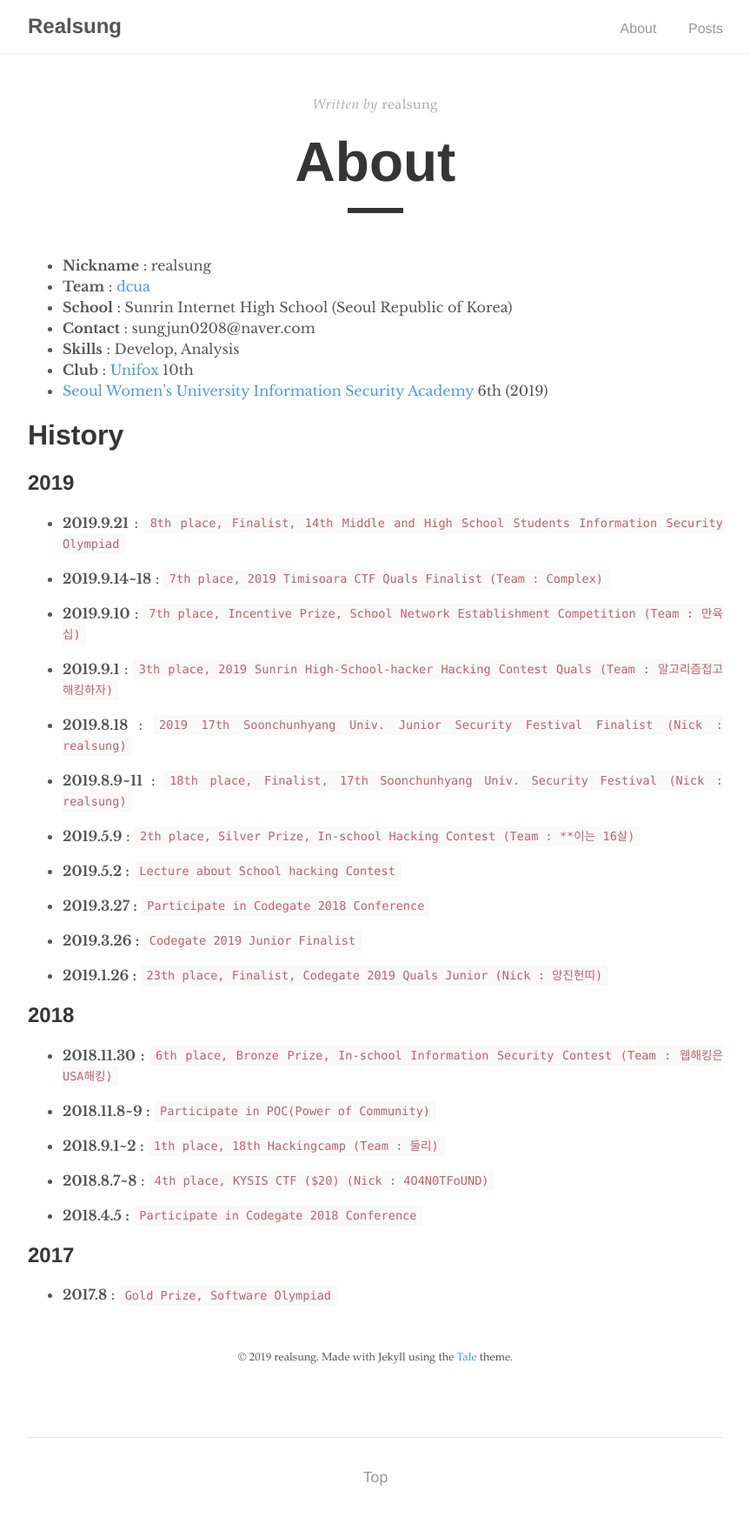
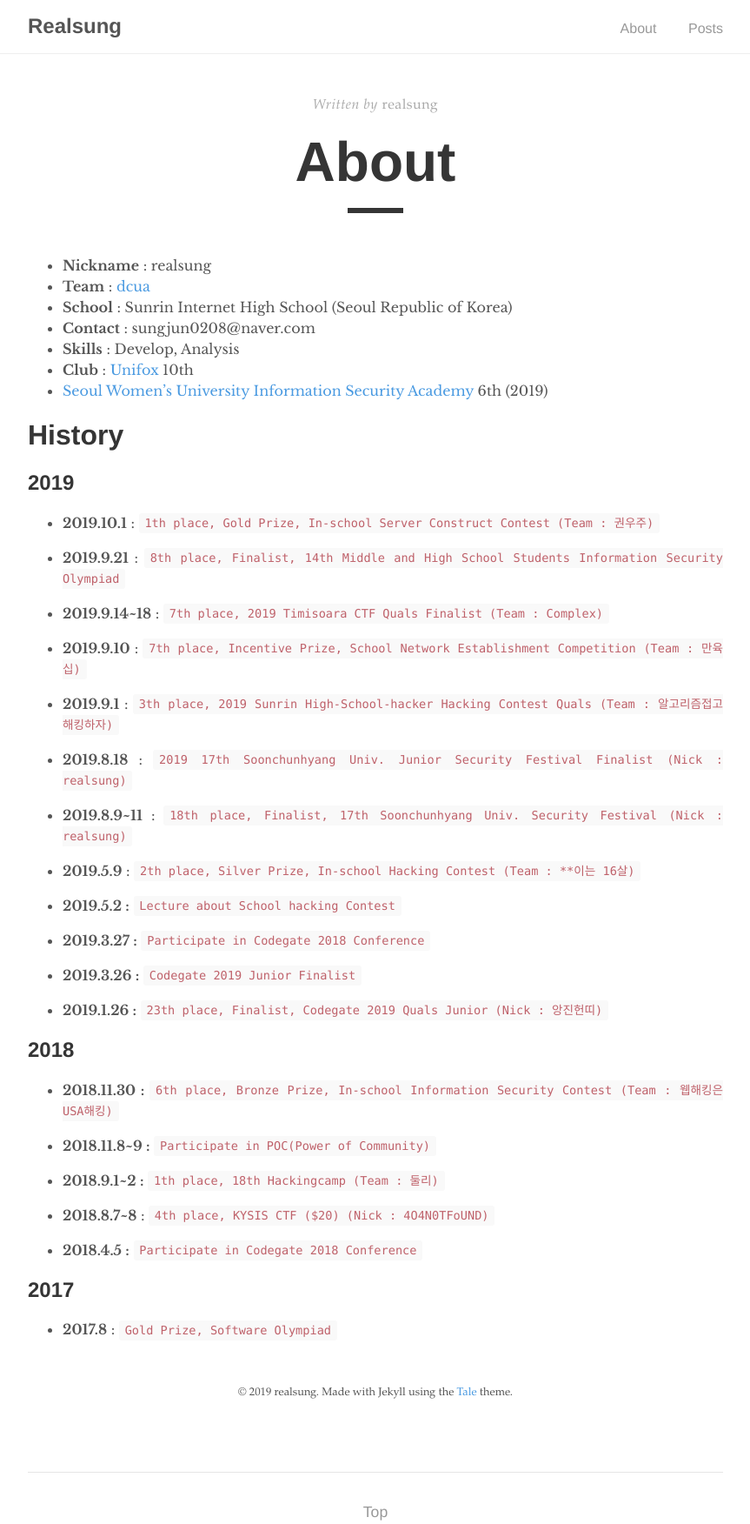
Before and after one commit to realsung/realsung.github.io_backup, a Jekyll site: the page built from about.md, in a window 1280 px wide. Shown: the whole page at 87% size, without its empty margins (208-1071 px from the left). Built offline with Jekyll 4.4.1, drawn with Linux system fonts in a browser that asks for light colours; before the commit the page ends 1712 px from its top, so only the background shows below that.

Commit message:
add server construct contest

```diff
--- a/about.md
+++ b/about.md
@@ -15,6 +15,8 @@ permalink: /about/
 
 <h1>History</h1>
 ## 2019
+
+* __2019.10.1__ : `1th place, Gold Prize, In-school Server Construct Contest (Team : 권우주)`
 
 * __2019.9.21__ : `8th place, Finalist, 14th Middle and High School Students Information Security Olympiad`
 
```
